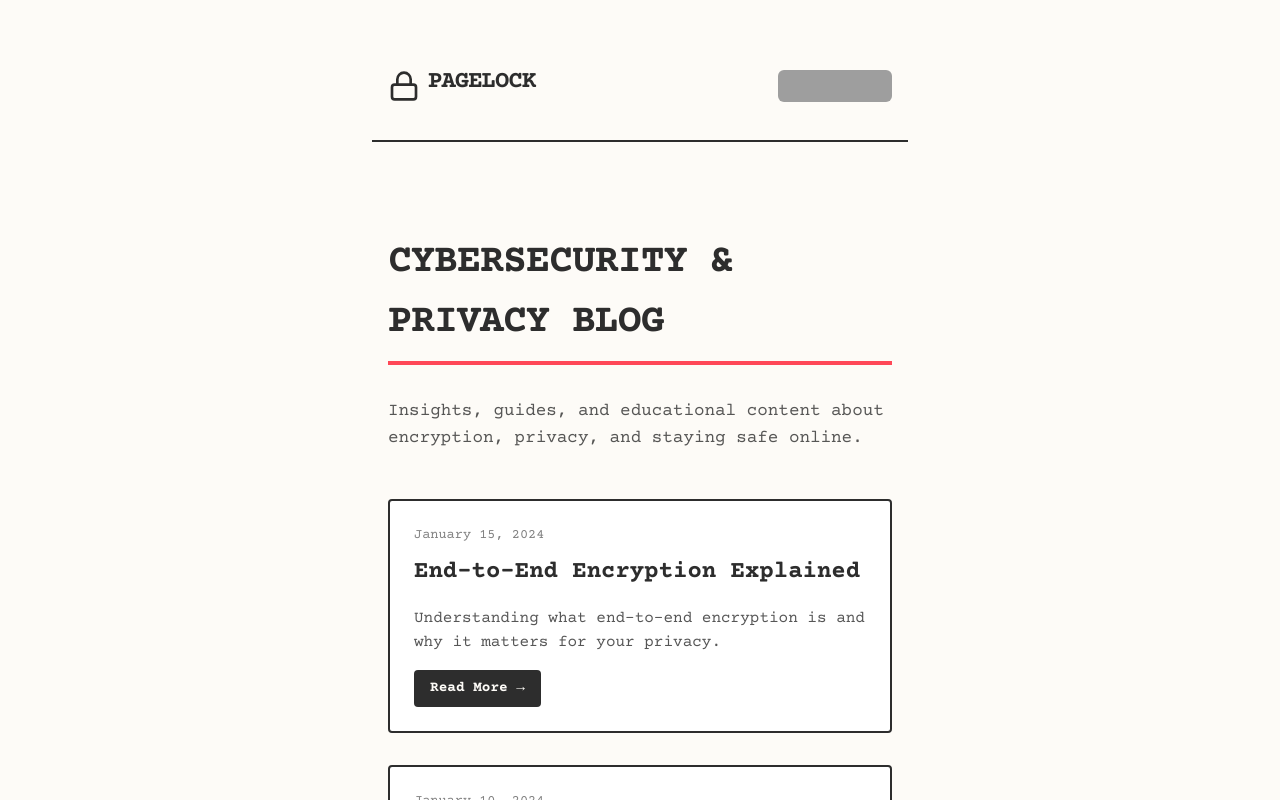
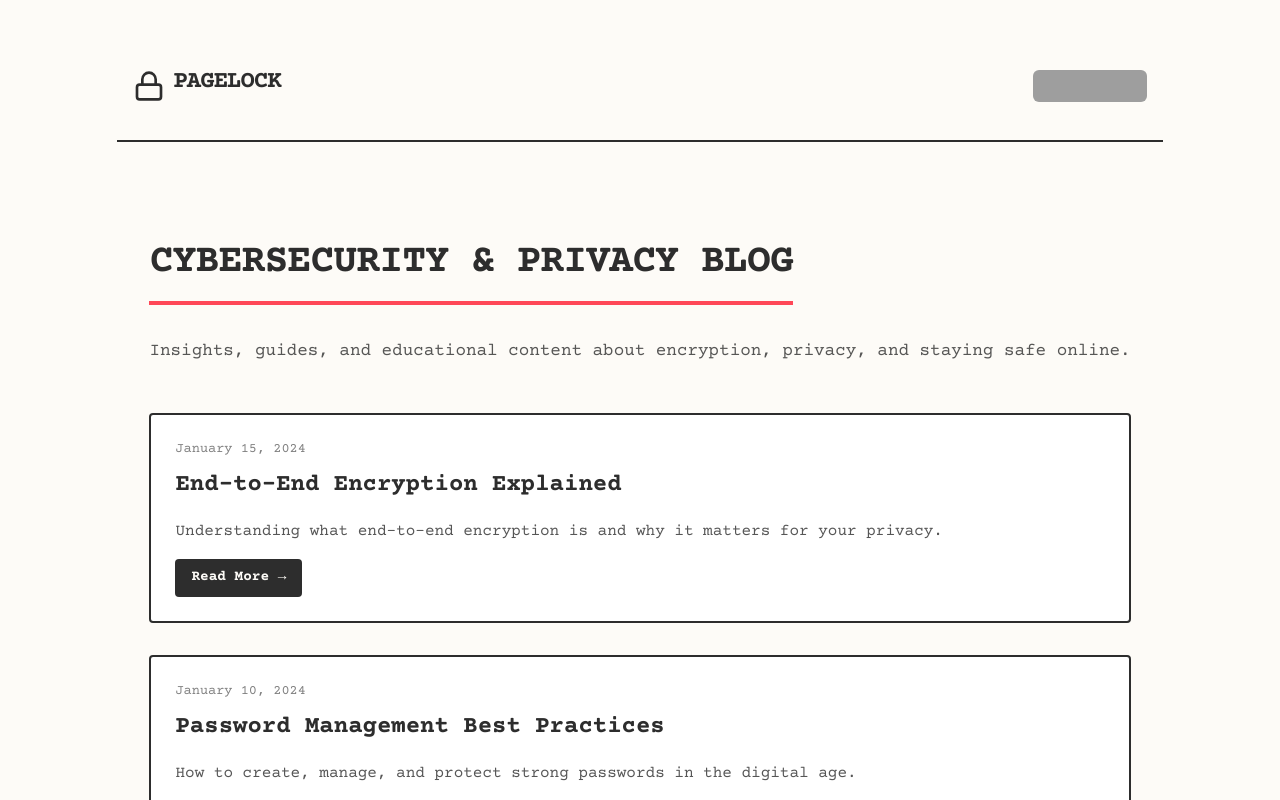
Before and after one commit to goyal-aman/pagelock, a React (Vite) app: page /blog in a window 1280 px wide. Shown: the top 800 px of the page. Built offline with nearby package versions, Linux system fonts and the light colour scheme; grey boxes are pictures that could not be loaded.

Commit message:
style: Adjust layout by refining max-widths for containers and cards, and updating blog content padding.

```diff
--- a/src/components/BlogLayout.tsx
+++ b/src/components/BlogLayout.tsx
@@ -7,9 +7,9 @@ interface BlogLayoutProps {
 const BlogLayout: React.FC<BlogLayoutProps> = ({ children }) => {
     return (
         <div style={{
-            maxWidth: '800px',
-            margin: '0 auto',
-            padding: '2rem 1rem',
+            maxWidth: '100%',
+            margin: 'auto',
+            padding: '2rem',
             width: '100%',
             boxSizing: 'border-box'
         }}>
--- a/src/index.css
+++ b/src/index.css
@@ -35,7 +35,6 @@ body {
   margin-left: auto;
   margin-right: auto;
   width: 100%;
-  max-width: 600px;
   padding: 2rem;
   box-sizing: border-box;
 }
@@ -66,6 +65,7 @@ p {
   box-shadow: 8px 8px 0 var(--border-color);
   transition: transform 0.2s;
   width: 99%;
+  max-width: 600px;
 }
 
 .card:hover {
```
